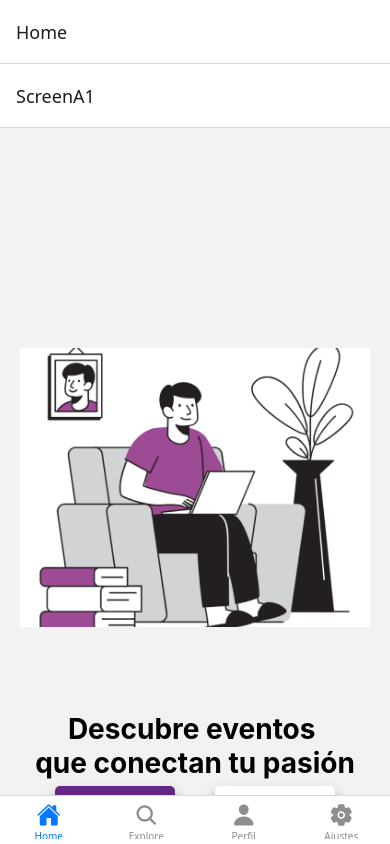
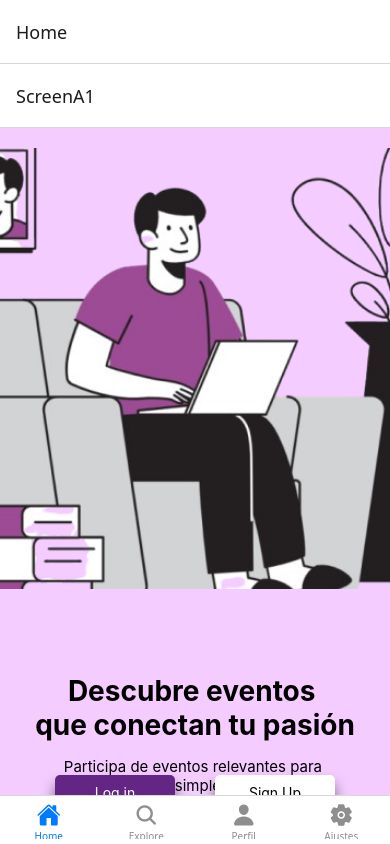
Before and after one commit to AriJusid/TP-Navigation, a React Native app: screen /ScreenA1 in a window 390 px wide. Built offline with nearby package versions, Linux system fonts and the light colour scheme.

Commit message:
Avance Stack A y B

```diff
--- a/App.js
+++ b/App.js
@@ -1,6 +1,5 @@
 import { StatusBar } from 'expo-status-bar';
 import * as React from 'react';
-import { Button, TextInput, Text, View, StyleSheet, TouchableOpacity } from 'react-native';
 import { NavigationContainer, useNavigation } from '@react-navigation/native';
 import { createBottomTabNavigator } from '@react-navigation/bottom-tabs';
 import { createNativeStackNavigator } from '@react-navigation/native-stack';
--- a/src/screens/ScreenA1.js
+++ b/src/screens/ScreenA1.js
@@ -9,14 +9,17 @@ import styles from '../styles/styles';
     const picInicio = require('../../assets/images/picInicio.png');
 
     return (
-      <SafeAreaView style={styles.container}>
+      <SafeAreaView style={[styles.container, {backgroundColor:'#f4ccff'}]}>
         <Image source={picInicio} resizeMode="cover" style={styles.img}/>
-        <View style={{flex:8, marginBottom:60}}>
+        <View style={{flex:10, marginBottom:60}}>
           <Text style={{fontWeight:'bold', fontSize: 28, textAlign:'center'}}>Descubre eventos </Text>
           <Text style={{fontWeight:'bold', fontSize: 28, textAlign:'center', marginBottom: 15}}>que conectan tu pasión</Text>
 
           <Text style={{fontSize: 15, textAlign:'center', marginHorizontal:30}}>Participa de eventos relevantes para </Text>
           <Text style={{fontSize: 15, textAlign:'center', marginHorizontal:30}}>vos, de forma simple y organizada</Text>
+          <TextInput
+            style = {styles.input}
+            placeholder="Ingrese su email"/>
         </View>
         <View style={styles.botones}>
           <TouchableOpacity style={{height:10}} onPress = {() => navigation.navigate(ScreenA2)}>
--- a/src/screens/ScreenA2.js
+++ b/src/screens/ScreenA2.js
@@ -22,10 +22,10 @@ export default function ScreenA2() {
 });
 firebase.auth().signInWithEmailAndPassword(email, password);*/
   return (
-    <View style={{flex: 1}}>
+    <View style={[styles.container, {backgroundColor:'#f4ccff'}]}>
     <View style={styles.header}>
 
-      <Image style= {styles.arrow} source={arrow}/>
+      {/* <Image style= {styles.arrow} source={arrow}/> */}
       <Text style={styles.headerText}> Bienvenido de vuelta</Text>
 
     </View>
@@ -65,14 +65,9 @@ firebase.auth().signInWithEmailAndPassword(email, password);*/
         </KeyboardAvoidingView>
 
         <View style={styles.bottomSection}>
-          <Text style={{fontSize:15,}}>No tienes cuenta?  <Text style={{color: '#642684', fontSize:15, textDecorationLine: 'underline'}} >Crear cuenta</Text>
-          </Text>
           <View style={styles.redes}>
-            <Text style={{fontSize: 15, textAlign: 'center', marginBottom:10,}}>O continua con </Text>
             <View style={{flexDirection: 'row', justifyContent: 'space-around', alignItems: 'center'}}>
-              <Image style={{width: 30, height: 30}} source={{uri: 'https://cdn.iconscout.com/icon/free/png-512/free-google-logo-icon-download-in-svg-png-gif-file-formats--brands-pack-logos-icons-189824.png?f=webp&w=256'}}/>
-              <Image style={{width: 48, height: 48}} source={{uri: 'https://static.vecteezy.com/system/resources/previews/042/148/632/non_2x/instagram-logo-instagram-social-media-icon-free-png.png'}}/>
-              <Image style={{width: 30, height: 30}} source={{uri: 'https://cdn.pixabay.com/photo/2021/06/15/12/51/facebook-6338508_1280.png'}}/>
+
             </View>
           </View>
           </View>
--- a/src/screens/ScreenB1.js
+++ b/src/screens/ScreenB1.js
@@ -8,9 +8,12 @@
   function ScreenB1() {
       const navigation = useNavigation();
       return (
-        <View style={styles.homeScreen}>
-        <Text style={styles.text}>PERFIL</Text>
-          <Button onPress = {() => navigation.navigate(ScreenB2)} title='Ver más'> </Button>
+        <View style={[styles.homeScreen, {backgroundColor:'#cce4ff'}]}>
+          <Text style={{fontSize:20}} >Buscar eventos</Text>
+          <TextInput style = {styles.input}
+            placeholder="Busca un evento"/>
+          <Button onPress = {() => navigation.navigate(ScreenB2)} title='Buscar' color="#642684"> </Button>
+
         </View>
       );
     }
--- a/src/screens/ScreenB2.js
+++ b/src/screens/ScreenB2.js
@@ -8,8 +8,12 @@ import styles from '../styles/styles';
 function ScreenB2() {
     const navigation = useNavigation();
     return (
-      <View style={styles.homeScreen}>
-        <Text style={styles.text}>PERFIL 2</Text>
+      <View style={[styles.container, {backgroundColor:'#cce4ff'}]}>
+        <Text style={{margin:20, fontSize:20}}>Resultados</Text>
+        <Button title='Ver más' color="#642684"> </Button>
+        <Text style={{fontSize:20}}>Quieres calificar los resultados?</Text>
+        <TextInput style = {styles.input}
+            placeholder="Califica tu busqueda"/>
       </View>
     );
   }
--- a/src/styles/styles.js
+++ b/src/styles/styles.js
@@ -5,7 +5,6 @@ const styles = StyleSheet.create({
     flex: 1,
     justifyContent: 'center',
     alignItems: 'center',
-    backgroundColor: '#ffffff',
   },
   text: {
     color: 'white',
@@ -19,12 +18,12 @@ const styles = StyleSheet.create({
   },
 
   img:{
-    width:350,
-    height:250,
+    width:600,
+    height:400,
     resizeMode:'contain',
-    flex:16,
+    flex:10,
     marginBottom:85,
-    marginTop:220,
+    marginTop:20,
   },
   botones:{
     width: 280,
```
Also changed, not shown: assets/images/picInicio.png.
